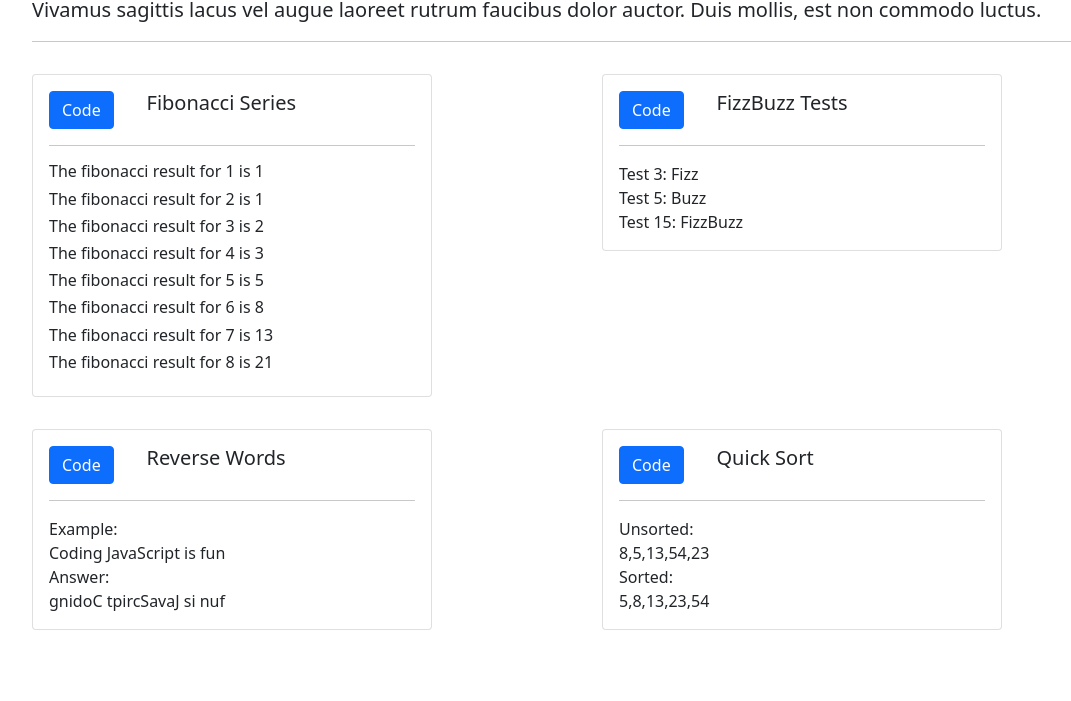
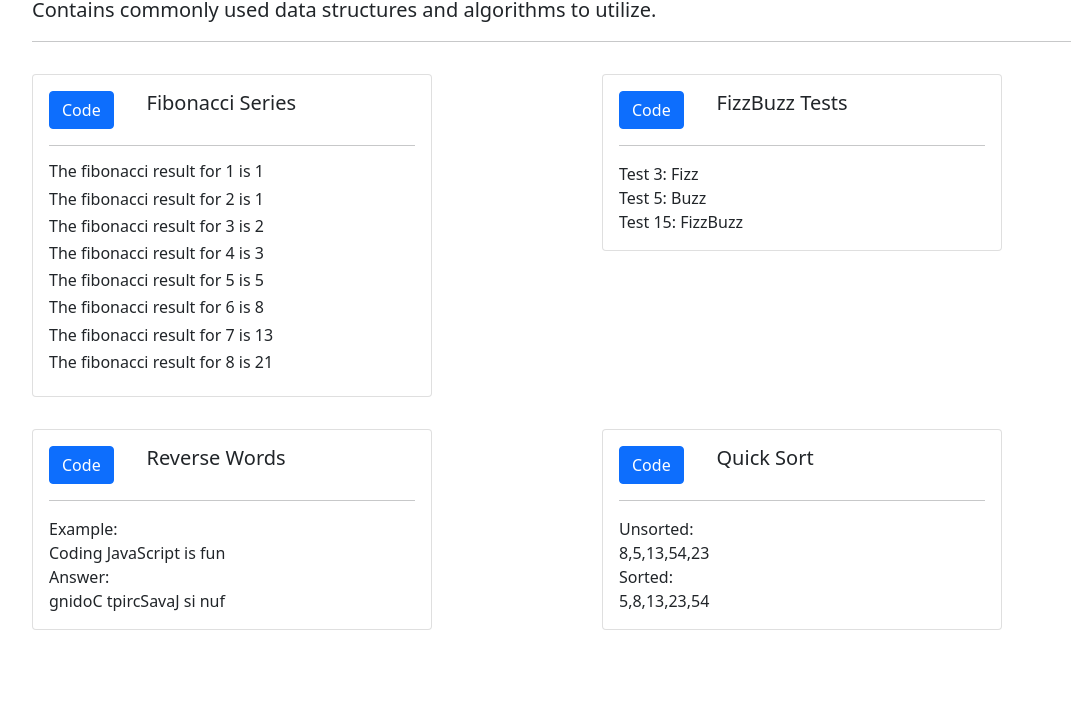
Before and after one commit to nseamans/Algorithm-Board, a plain HTML site: page index.html in a window 1280 px wide. Shown: the part 99-800 px from the top of the page, without its empty margins (50-1121 px from the left). Drawn offline with nearby package versions, Linux system fonts and the light colour scheme.

Commit message:
Changed heading text
Changed heading text

```diff
--- a/index.html
+++ b/index.html
@@ -17,7 +17,7 @@
         <div class="container">
           <h1 class="display-2">Algorithm Board</h1>
           <p class="lead">
-            Vivamus sagittis lacus vel augue laoreet rutrum faucibus dolor auctor. Duis mollis, est non commodo luctus.
+            Contains commonly used data structures and algorithms to utilize.
           </p>
           <hr>
           <div class="row">
```
